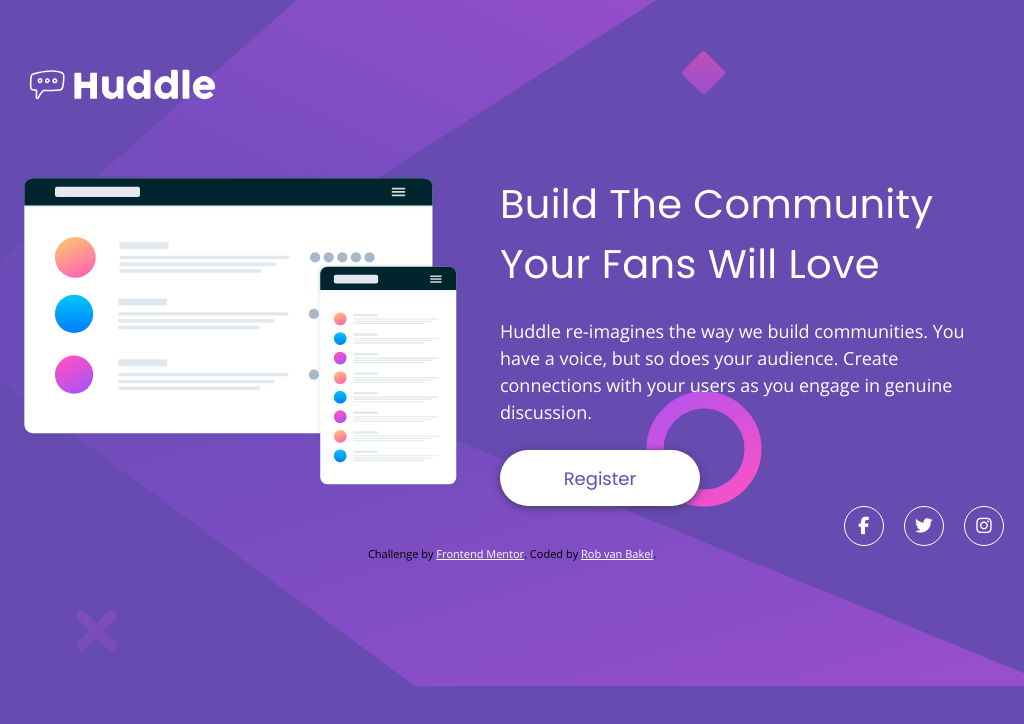
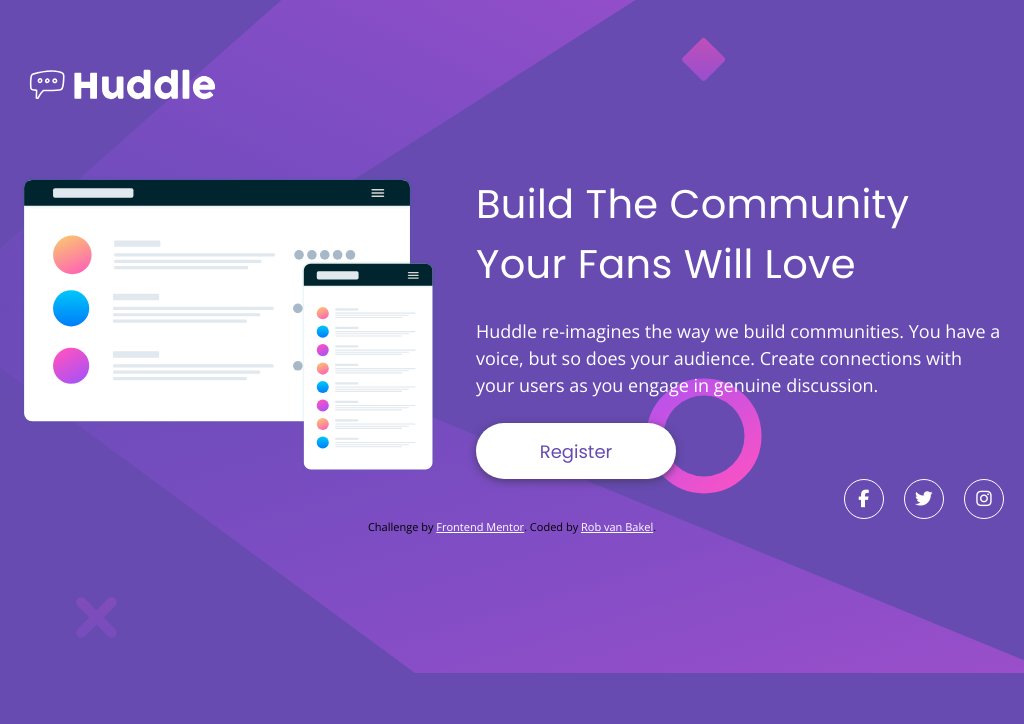
Before and after one commit to Robbakel/frontendmentor, a plain HTML site: page Huddle landing page with single introductory section/index.html in a window 1024 px wide. Drawn offline with nearby package versions, Linux system fonts and the light colour scheme.

Commit message:
Add responsive design fixes

```diff
--- a/Huddle landing page with single introductory section/styles.css
+++ b/Huddle landing page with single introductory section/styles.css
@@ -36,17 +36,22 @@
 
 .hero {
     display: flex;
-    justify-content: space-between;
+    justify-content: flex-end;
 }
 
-.hero-image img {
-    max-width: 100%;
+.hero-image {
+    margin-right: 40px;
 }
+
+    .hero-image img {
+        max-width: 100%;
+    }
 
 .hero-title {
     width: 528px;
     color: #fff;
     padding-top: 40px;
+    flex-shrink: 0;
 }
 
 button {
@@ -106,11 +111,10 @@
 
 /* Media Queries */
 
-@media screen and (max-width: 1280px) and (min-width: 800px) {
+@media screen and (max-width: 1137px) and (min-width: 960px) {
 
-    .hero-image {
-        margin-right: 40px;
-        width: 45vw;
+    .hero {
+        align-items: center;
     }
 
     .hero-title {
@@ -119,7 +123,7 @@
 
 }
 
-@media screen and (max-width: 800px) {
+@media screen and (max-width: 960px) {
     body {
         width: 85%;
         background-image: url(images/bg-mobile.svg);
@@ -137,6 +141,10 @@
         text-align: center;
     }
 
+    .hero-image {
+        margin-right: 0;
+    }
+
     .hero-title {
         width: 100%;
     }
```
